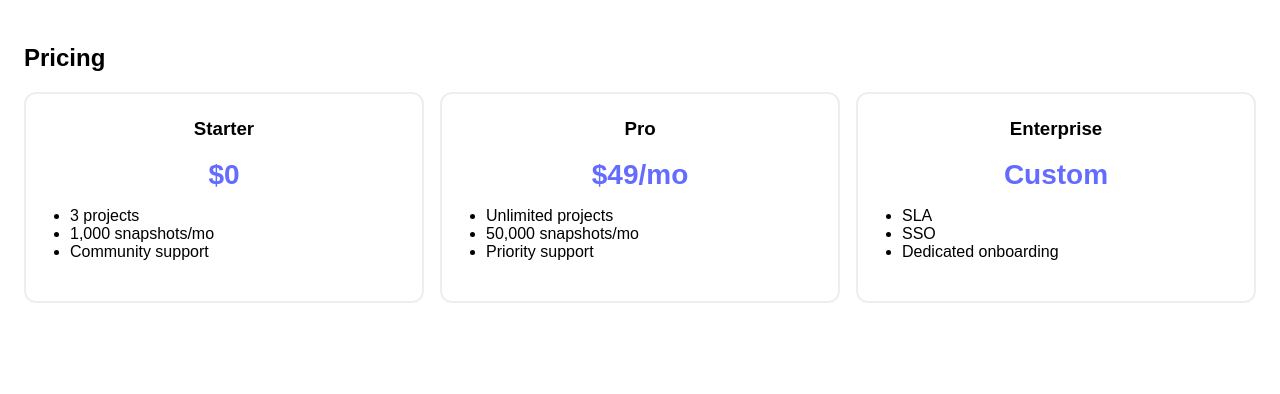
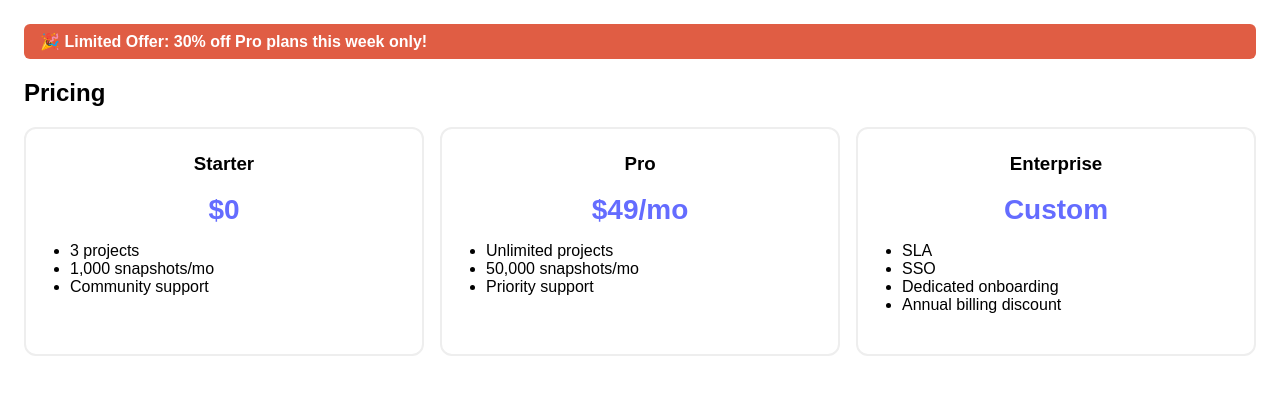
Before and after one commit to piyush241203/UVT_Testing4, a Next.js app: page /pricing in a window 1280 px wide. Shown: the top 394 px of the page. Built offline with nearby package versions, Linux system fonts and the light colour scheme.

Commit message:
feat: add promotional banner to pricing page (RC-02 selective test trigger)

```diff
--- a/app/pricing/page.tsx
+++ b/app/pricing/page.tsx
@@ -3,10 +3,13 @@ export default function PricingPage() {
   const plans = [
     { name: 'Starter', price: '$0', features: ['3 projects', '1,000 snapshots/mo', 'Community support'] },
     { name: 'Pro', price: '$49/mo', features: ['Unlimited projects', '50,000 snapshots/mo', 'Priority support'] },
-    { name: 'Enterprise', price: 'Custom', features: ['SLA', 'SSO', 'Dedicated onboarding'] },
+    { name: 'Enterprise', price: 'Custom', features: ['SLA', 'SSO', 'Dedicated onboarding', 'Annual billing discount'] },
   ];
   return (
     <div style={{ padding: '24px' }}>
+      <div style={{ background: '#e05d44', color: '#fff', padding: '8px 16px', borderRadius: '6px', marginBottom: '16px', fontWeight: 600 }}>
+        🎉 Limited Offer: 30% off Pro plans this week only!
+      </div>
       <h2>Pricing</h2>
       <div style={{ display: 'grid', gridTemplateColumns: 'repeat(3, 1fr)', gap: '16px' }}>
         {plans.map(p => (
```
